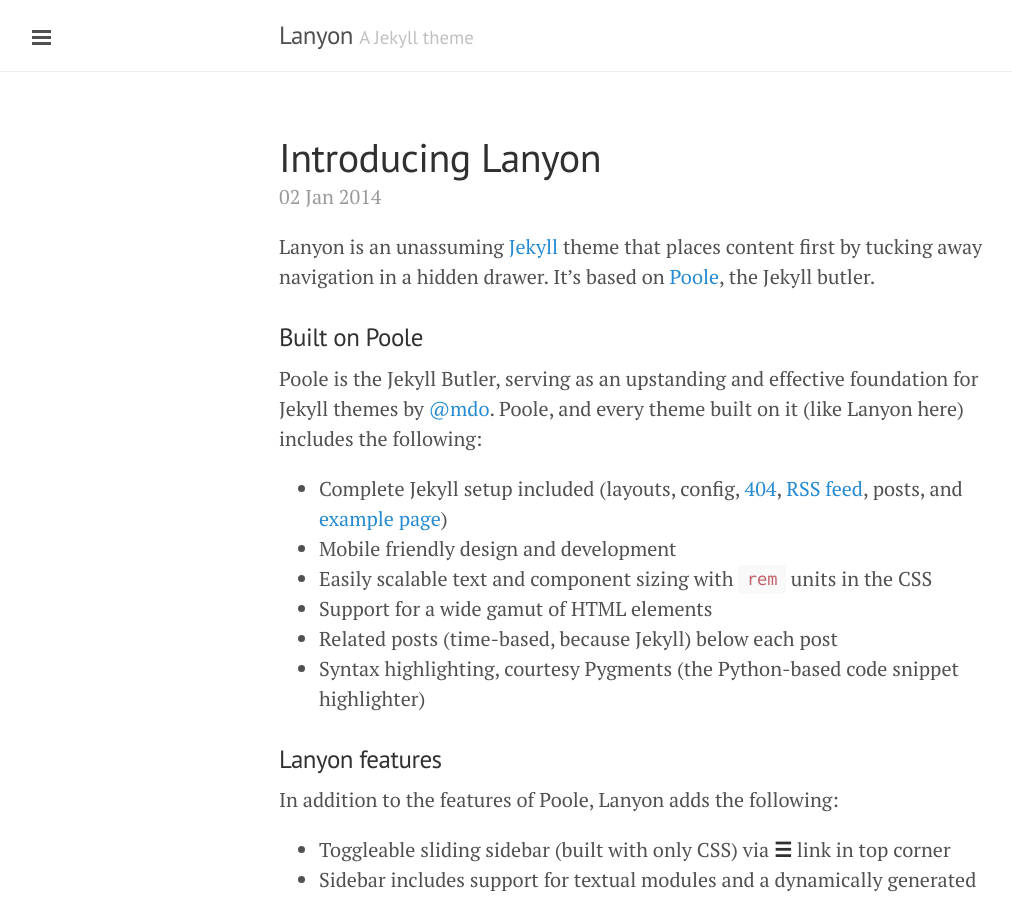
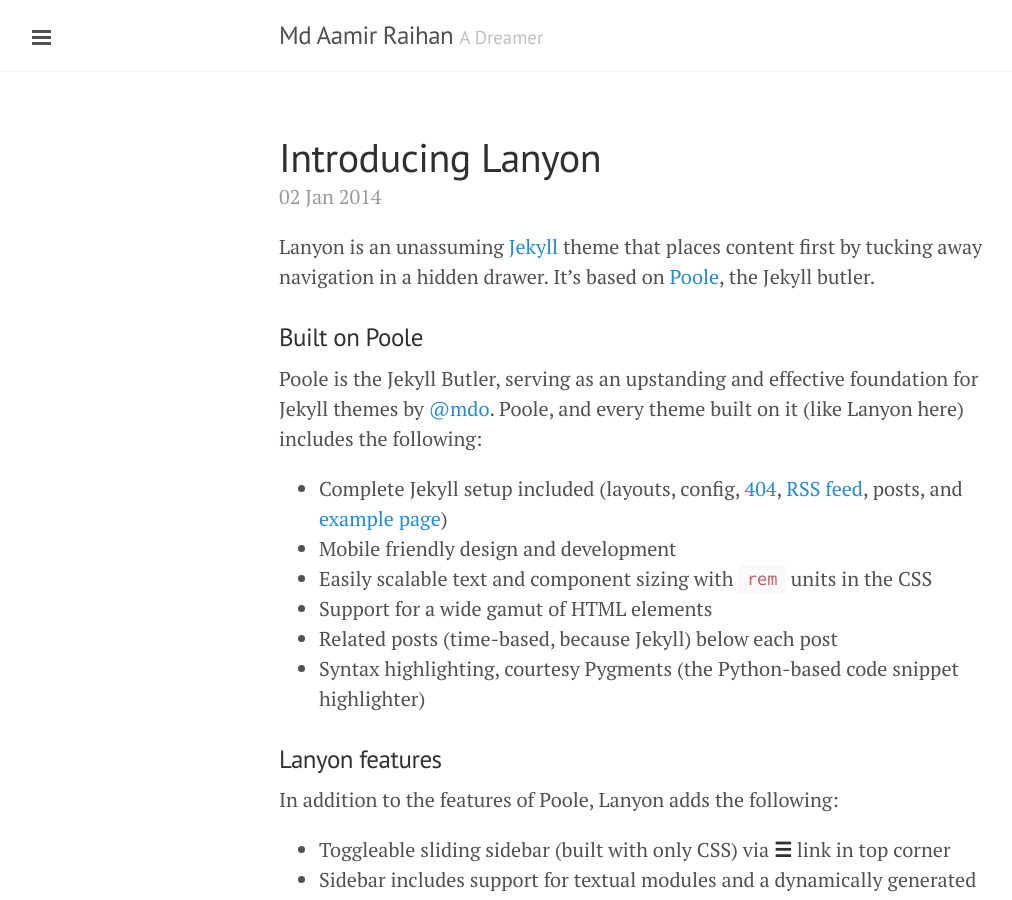
Before and after one commit to AamirRaihan/aamirraihan.github.io, a Jekyll site: the page built from index.html, in a window 1280 px wide and 900 px high. Shown: the whole window, without its empty margins (1-1013 px from the left). Built offline with Jekyll 4.4.1, drawn with Linux system fonts in a browser that asks for light colours; Markdown is read by kramdown in place of the engine named in the settings; the list of posts is cut into pages by our own code.

Commit message:
edited config

```diff
--- a/_config.yml
+++ b/_config.yml
@@ -6,14 +6,14 @@ pygments:         true
 permalink:        pretty
 
 # Setup
-title:            Lanyon
-tagline:          'A Jekyll theme'
-description:      'A reserved <a href="http://jekyllrb.com" target="_blank">Jekyll</a> theme that places the utmost gravity on content with a hidden drawer. Made by <a href="https://twitter.com/mdo" target="_blank">@mdo</a>.'
+title:            Md Aamir Raihan
+tagline:          'A Dreamer'
+description:      ''
 url:              https://aamirraihan.github.io
 
 author:
-  name:           'Mark Otto'
-  url:            https://twitter.com/mdo
+  name:           'Md Aamir Raihan'
+  url:            https://twitter.com/aamirraihan
 
 paginate:         5
 
@@ -21,4 +21,4 @@ paginate:         5
 version:          1.0.0
 
 github:
-  repo:           https://github.com/poole/lanyon
+  repo:           https://aamirraihan.github.io
```
